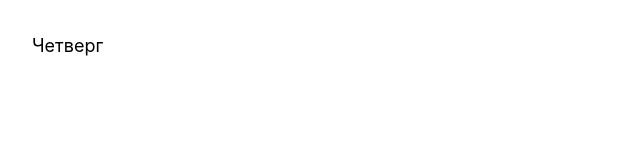
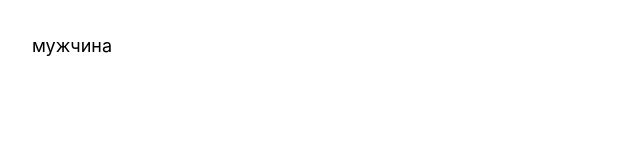
Before and after one commit to KReeDo47/Vue3Exercises, a Vue app in the folder Vue3Exercises/: page / in a window 1280 px wide. Shown: the top 160 px of the page, without its empty margins (0-640 px from the left). Built offline with nearby package versions, Linux system fonts and the light colour scheme.

Commit message:
exercise_24

```diff
--- a/Vue3Exercises/src/App.vue
+++ b/Vue3Exercises/src/App.vue
@@ -2,19 +2,15 @@
   export default{
     data(){
       return{
-        day: 'Четверг',
+        age: 25,
       }
     }
   }
 </script>
 <template>
-  <p v-if="day === 'Понедельник'">Понедельник</p>
-  <p v-if="day === 'Вторник'">Вторник</p>
-  <p v-if="day === 'Среда'">Среда</p>
-  <p v-if="day === 'Четверг'">Четверг</p>
-  <p v-if="day === 'Пятница'">Пятница</p>
-  <p v-if="day === 'Суббота'">Суббота</p>
-  <p v-if="day === 'Воскресенье'">Воскресенье</p>
+  <p v-if="age < 18">подросток</p>
+  <p v-else-if="19 < age && age < 25">молодой человек</p>
+  <p v-else="age > 26">мужчина</p>
 </template>
 
 
```
